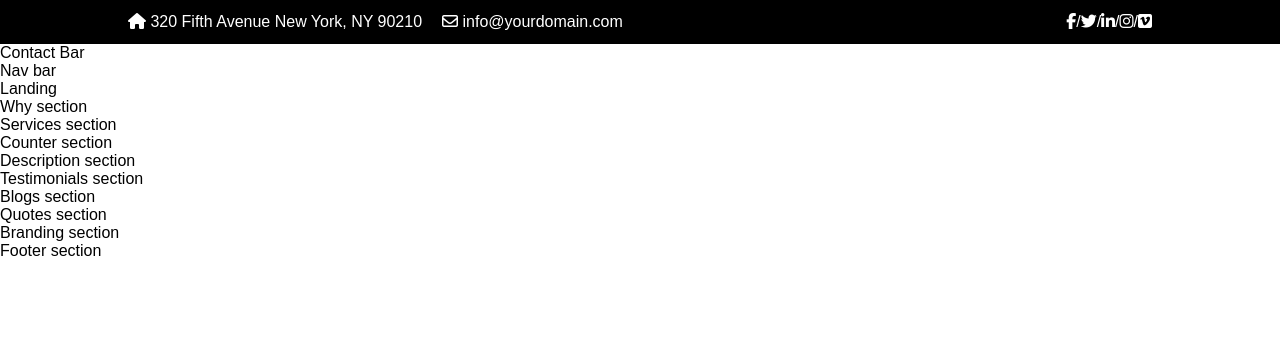
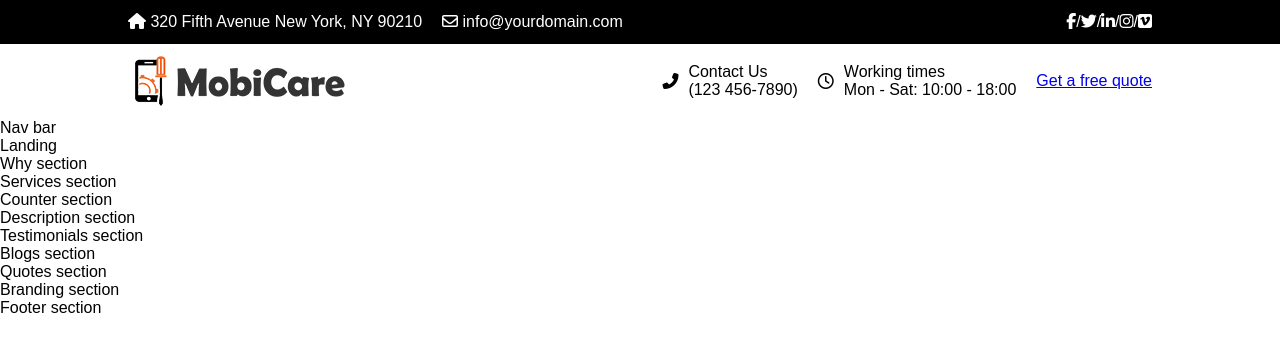
Before and after one commit to LuyandaDingindlela101/mobile-repair-site, a plain HTML site: page index.html in a window 1280 px wide. Drawn offline with Linux system fonts and the light colour scheme.

Commit message:
working on the contact bar, finished the social bar

```diff
--- a/index.html
+++ b/index.html
@@ -3,6 +3,7 @@
   <head>
     <meta charset="UTF-8" />
     <link rel="stylesheet" href="./styles/social.css" />
+    <link rel="stylesheet" href="./styles/contact.css" />
     <meta http-equiv="X-UA-Compatible" content="IE=edge" />
     <meta name="viewport" content="width=device-width, initial-scale=1.0" />
     <!-- EXTERNAL SCRIPTS HERE -->
@@ -27,7 +28,28 @@
       </div>
     </div>
 
-    <div>Contact Bar</div>
+    <!-- CONTACT BAR -->
+    <div id="contact">
+      <img src="./images/logo.png" alt="Mobile Repair Store logo" />
+      <div class="contact-details">
+        <div>
+          <i class="fas fa-phone-alt"></i>
+          <div>
+            <p>Contact Us</p>
+            <p>(123 456-7890)</p>
+          </div>
+        </div>
+        <div>
+          <i class="far fa-clock"></i>
+          <div>
+            <p>Working times</p>
+            <p>Mon - Sat: 10:00 - 18:00</p>
+          </div>
+        </div>
+        <a href="#">Get a free quote</a>
+      </div>
+    </div>
+
     <nav>Nav bar</nav>
     <section>Landing</section>
     <section>Why section</section>
--- /dev/null
+++ b/styles/contact.css
@@ -0,0 +1,21 @@
+#contact {
+  display: flex;
+  padding: 1% 10%;
+  align-items: center;
+  justify-content: space-between;
+}
+
+#contact .contact-details {
+  display: flex;
+  align-items: center;
+}
+
+#contact .contact-details > div {
+  display: flex;
+  margin-right: 20px;
+  align-items: center;
+}
+
+#contact .contact-details > div i {
+  margin-right: 10px;
+}
```
